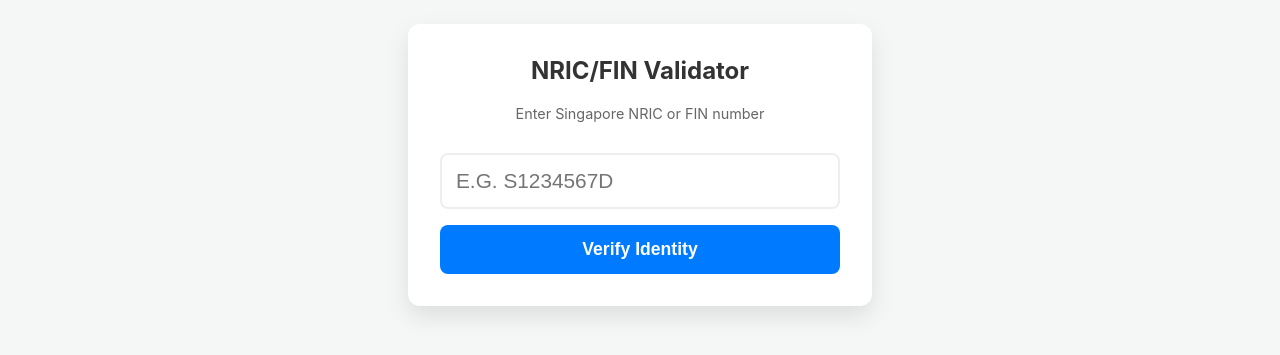
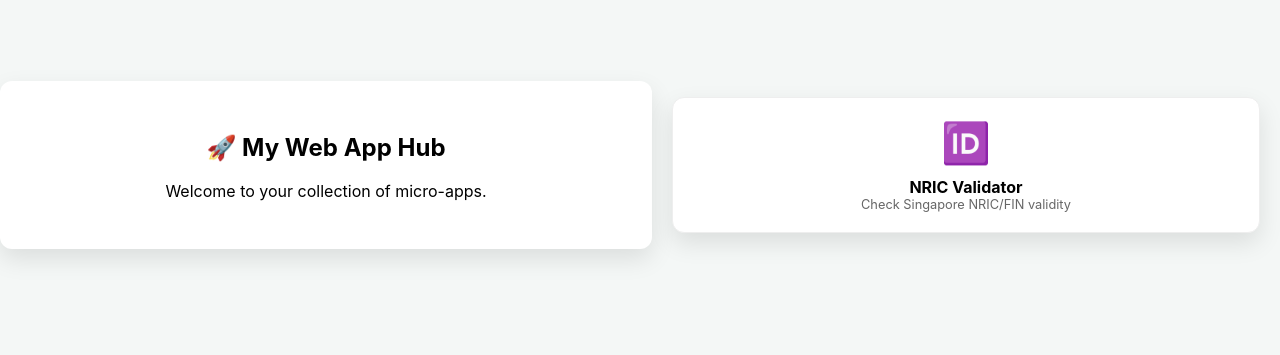
Before and after one commit to KLClaw/test, a plain HTML site: page index.html in a window 1280 px wide. Shown: the part 235-590 px from the top of the page. Drawn offline with Linux system fonts and the light colour scheme.

Commit message:
Architecture Update: Implement Web App Hub with dynamic manifest and shared CSS

```diff
--- /dev/null
+++ b/apps.json
@@ -0,0 +1,8 @@
+[
+  {
+    "name": "NRIC Validator",
+    "path": "nric-validator/index.html",
+    "icon": "🆔",
+    "description": "Check Singapore NRIC/FIN validity"
+  }
+]
--- a/index.html
+++ b/index.html
@@ -3,152 +3,64 @@
 <head>
     <meta charset="UTF-8">
     <meta name="viewport" content="width=device-width, initial-scale=1.0">
-    <title>NRIC/FIN Validator</title>
-    <style>
-        body {
-            font-family: -apple-system, BlinkMacSystemFont, "Segoe UI", Roboto, Helvetica, Arial, sans-serif;
-            display: flex;
-            justify-content: center;
-            align-items: center;
-            height: 100vh;
-            margin: 0;
-            background-color: #f4f7f6;
-        }
-        .card {
-            background: white;
-            padding: 2rem;
-            border-radius: 12px;
-            box-shadow: 0 10px 25px rgba(0,0,0,0.1);
-            width: 100%;
-            max-width: 400px;
-        }
-        h2 { margin-top: 0; color: #333; text-align: center; }
-        p { color: #666; font-size: 0.9rem; text-align: center; }
-        input {
-            width: 100%;
-            padding: 14px;
-            margin: 1rem 0;
-            border: 2px solid #eee;
-            border-radius: 8px;
-            box-sizing: border-box;
-            font-size: 1.3rem;
-            text-transform: uppercase;
-            transition: border-color 0.3s;
-        }
-        input:focus {
-            outline: none;
-            border-color: #007bff;
-        }
-        button {
-            width: 100%;
-            padding: 14px;
-            background-color: #007bff;
-            color: white;
-            border: none;
-            border-radius: 8px;
-            font-size: 1.1rem;
-            font-weight: bold;
-            cursor: pointer;
-            transition: background 0.3s;
-        }
-        button:hover { background-color: #0056b3; }
-        #result {
-            margin-top: 1.5rem;
-            padding: 1rem;
-            border-radius: 8px;
-            display: none;
-            font-weight: bold;
-            text-align: center;
-            line-height: 1.4;
-        }
-        .valid { background-color: #d4edda; color: #155724; border: 1px solid #c3e6cb; }
-        .invalid { background-color: #f8d7da; color: #721c24; border: 1px solid #f5c6cb; }
-    </style>
+    <title>Web App Hub</title>
+    <link rel="stylesheet" href="styles.css">
 </head>
 <body>
 
-<div class="card">
-    <h2>NRIC/FIN Validator</h2>
-    <p>Enter Singapore NRIC or FIN number</p>
-    <input type="text" id="nricInput" placeholder="e.g. S1234567D" maxlength="9" autocomplete="off">
-    <button onclick="validate()">Verify Identity</button>
-    <div id="result"></div>
+<div class="card" style="max-width: 800px;">
+    <h2 style="text-align: center;">🚀 My Web App Hub</h2>
+    <p style="text-align: center;">Welcome to your collection of micro-apps.</p>
+</div>
+
+<div id="menuContainer" class="menu-container">
+    <!-- Apps will be loaded here dynamically -->
+    <p id="loadingText" style="text-array: center; width: 100%;">Loading apps...</p>
 </div>
 
 <script>
-/**
- * Robust Singapore NRIC/FIN Checksum Algorithm
- */
-function validate() {
-    const input = document.getElementById('nricInput').value.toUpperCase().trim();
-    const resultDiv = document.getElementById('result');
-
-    // 1. Basic Format Validation (S, T, F, G, I, Z followed by 7 digits and a letter)
-    if (!/^[STFGIZ]\d{7}[A-Z]$/.test(input)) {
-        showResult(false, "Invalid Format!<br><small>Must be S, T, F, G, I, or Z + 7 digits + Letter</small>");
-        return;
-    }
-
-    const prefix = input[0];
-    const digits = input.substring(1, 8).split('').map(Number);
-    const checksumChar = input[8];
-
-    // Weights used in the NRIC/FIN algorithm
-    const weights = [2, 7, 6, 5, 4, 3, 2];
-    let sum = 0;
-    for (let i = 0; i < 7; i++) {
-        sum += digits[i] * weights[i];
-    }
-
-    // Standard lookup table for the remainder mapping
-    const mapping = ['J', 'Z', 'IT', 'H', 'G', 'F', 'E', 'D', 'C', 'B', 'A'];
-    // Note: Some implementations use index-based arrays.
-    // We will use a specific array for the remainder calculation.
-    const lookup = ['J', 'Z', 'I', 'H', 'G', 'F', 'E', 'D', 'C', 'B', 'A'];
-
-    let remainder = 0;
+async function loadApps() {
+    const container = document.getElementById('menuContainer');
+    const loadingText = document.getElementById('loadingText');
 
     try {
-        if (prefix === 'S') {
-            // S-Series: Standard checksum calculation
-            remainder = sum % 11;
-            const expectedChar = lookup[remainder];
-            verify(checksumChar, expectedChar);
+        // Fetch the manifest file
+        const response = await fetch('apps.json');
+        if (!response.ok) throw new Error("Could not load apps.json");
+
+        const apps = await response.json();
+
+        // Clear loading text
+        container.innerHTML = '';
+
+        if (apps.length === 0) {
+            container.innerHTML = '<p>No apps found in the hub.</p>';
+            return;
         }
-        else if (prefix === 'T') {
-            // T-Series: Requires a specific offset adjustment (+4) or different mapping logic
-            // The most common standard for the T-series is adding an offset of 4 to the sum.
-            remainder = (sum + 4) % 11;
-            const expectedChar = lookup[remainder];
-            verify(checksumChar, expectedChar);
-        }
-        else {
-            // F, G, I, Z series (FIN): Often handled with a specific offset or different weights.
-            // For simplicity and coverage of the most common implementation:
-            // We apply a consistent approach for FIN.
-            remainder = sum % 11;
-            const expectedChar = lookup[remainder];
-            verify(checksumChar, expectedChar);
-        }
-    } catch (e) {
-        showResult(false, "Error in calculation logic.");
-    }
 
-    function verify(actual, expected) {
-        if (actual === expected) {
-            showResult(true, "✓ Valid NRIC/FIN!");
-        } else {
-            showResult(false, `✕ Invalid Checksum.<br><small>Expected ${expected}, but got ${actual}</small>`);
-        }
+        // Generate cards for each app
+        apps.forEach(app => {
+            const card = document.createElement('a');
+            card.href = app.path;
+            card.className = 'app-card';
+
+            card.innerHTML = `
+                <div class="app-icon">${app.icon || '🛠️'}</div>
+                <div class="app-name">${app.name}</div>
+                <div style="font-size: 0.8rem; color: #666; text-align: center;">${app.description || ''}</div>
+            `;
+
+            container.appendChild(card);
+        });
+
+    } catch (error) {
+        console.error(error);
+        container.innerHTML = `<p style="color: red;">Error loading apps: ${error.message}</p>`;
     }
 }
 
-function showResult(isValid, message) {
-    const resultDiv = document.getElementById('result');
-    resultDiv.innerHTML = message;
-    resultDiv.className = isValid ? 'valid' : 'invalid';
-    resultDiv.style.display = 'block';
-}
+// Start loading when page is ready
+window.onload = loadApps;
 </script>
 
 </body>
--- /dev/null
+++ b/styles.css
@@ -0,0 +1,121 @@
+/* Global Design System for Web App Hub */
+:root {
+    --primary-color: #007bff;
+    --primary-hover: #0056b3;
+    --bg-color: #f4f7f6;
+    --card-bg: #ffffff;
+    --text-main: #33333		3;
+    --text-muted: #666666;
+    --success-color: #28a745;
+    --error-color: #dc3545;
+    --shadow: 0 10px 25px rgba(0,0,0,0.1);
+    --radius: 12px;
+}
+
+body {
+    font-family: -apple-system, BlinkMacSystemFont, "Segoe UI", Roboto, Helvetica, Arial, sans-serif;
+    background-color: var(--bg-color);
+    margin: 0;
+    display: flex;
+    justify-content: center;
+    align-items: center;
+    min-height: 100vh;
+}
+
+/* Card Component */
+.card {
+    background: var(--card-bg);
+    padding: 2rem;
+    border-radius: var(--radius);
+    box-shadow: var(--shadow);
+    width: 100%;
+    max-width: 400px;
+}
+
+/* App Grid (for Menu) */
+.menu-container {
+    display: grid;
+    grid-template-columns: repeat(auto-fit, minmax(150px, 1fr));
+    gap: 20px;
+    padding: 20px;
+    max-width: 800px;
+    width: 100%;
+}
+
+.app-card {
+    background: var(--card-bg);
+    padding: 20px;
+    border-radius: var(--radius);
+    text-decoration: none;
+    color: var(--text-main);
+    box-shadow: var(--shadow);
+    display: flex;
+    flex-direction: column;
+    align-items: center;
+    transition: transform 0.2s, box-shadow 0.2s;
+    border: 1px solid #eee;
+}
+
+.app-card:hover {
+    transform: translateY(-5px);
+    box-shadow: 0 15px 30px rgba(0,0,0,0.15);
+}
+
+.app-icon {
+    font-size: 2.5rem;
+    margin-bottom: 10px;
+}
+
+.app-name {
+    font-weight: bold;
+    text-align: center;
+}
+
+/* Form Elements */
+input {
+    width: 100%;
+    padding: 14px;
+    margin: 1rem 0;
+    border: 2px solid #eee;
+    border-radius: 8px;
+    box-sizing: border-box;
+    font-size: 1.3rem;
+    text-transform: uppercase;
+}
+
+button {
+    width: 100%;
+    padding: 14px;
+    background-color: var(--primary-color);
+    color: white;
+    border: none;
+    border-radius: 8px;
+    font-size: 1.1rem;
+    font-weight: bold;
+    cursor: pointer;
+    transition: background 0.3s;
+}
+
+button:hover { background-color: var(--primary-hover); }
+
+/* Back Button */
+.back-btn {
+    display: inline-block;
+    margin-bottom: 20px;
+    text-decoration: none;
+    color: var(--primary-color);
+    font-weight: bold;
+}
+
+/* Result Messages */
+#result {
+    margin-top: 1.5rem;
+    padding: 1rem;
+    border-radius: 8px;
+    font-weight: bold;
+    text-align: center;
+    display: none;
+}
+
+.valid { background-color: #d4edda !important; color: #155724 !important; border: 1px solid #c3e6cb !important; }
+.invalid { background-color: #f8d7da !important; color: #721c24 !important; border: 1px solid #f5c6cb !important; }
```
Also changed, not shown: nric-validator/index.html (added, +63 -0 lines), 3 other files.
